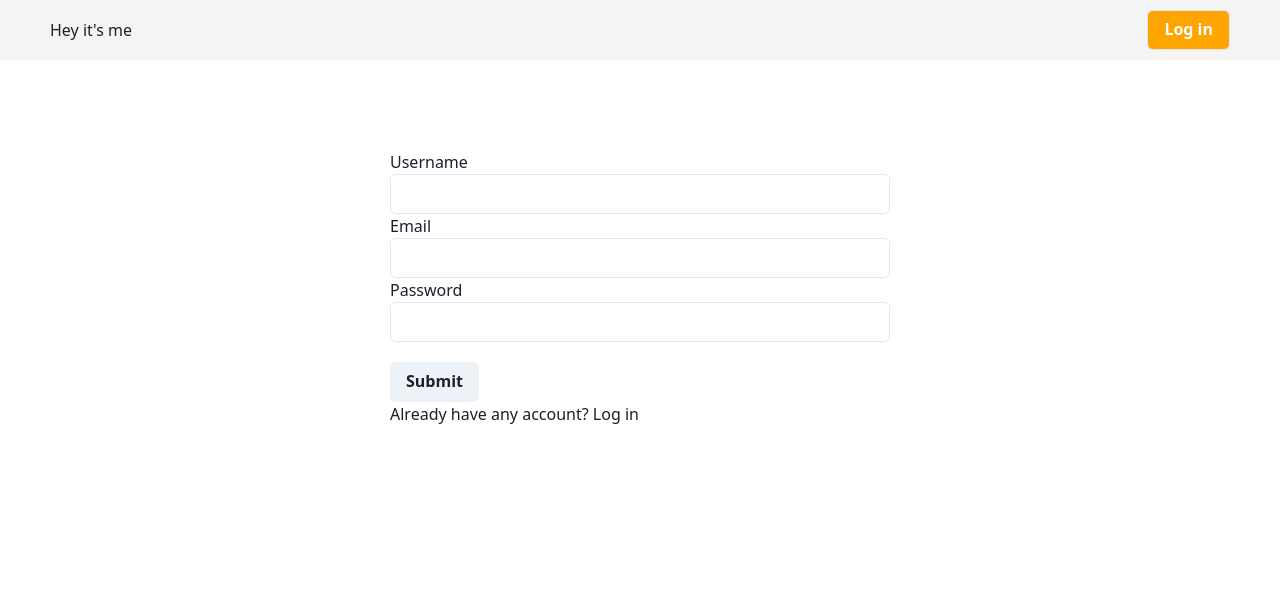
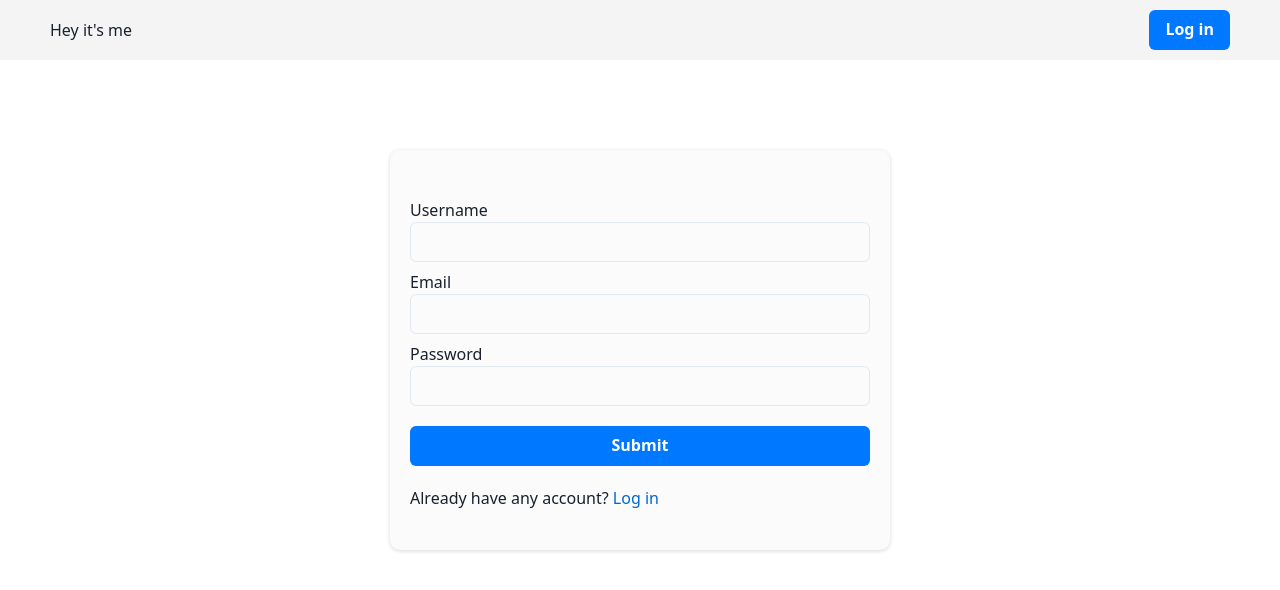
Before and after one commit to Atulsaini444/Forum, a React (Create React App) app: page /signup in a window 1280 px wide. Shown: the top 590 px of the page. Built offline with nearby package versions, Linux system fonts and the light colour scheme.

Commit message:
validation and toaster added

```diff
--- a/package.json
+++ b/package.json
@@ -18,6 +18,7 @@
     "react-router-dom": "^6.10.0",
     "react-scripts": "5.0.1",
     "web-vitals": "^2.1.4",
+    "yup": "^1.2.0",
     "zustand": "^4.3.7"
   },
   "scripts": {
--- a/src/Components/Header/Header.tsx
+++ b/src/Components/Header/Header.tsx
@@ -25,9 +25,9 @@ const Header = () => {
       </div>
       <div className='headerButtonsWrapper'>
         {token ? (
-          <Button background="orange" color="white" onClick={()=>handleLogOut()}>Log out</Button>
+          <Button colorScheme="messenger" onClick={()=>handleLogOut()}>Log out</Button>
         ) : (
-          <Button variant="outline" background="orange" color="white" onClick={handleSignInClick}>Log in</Button>
+          <Button variant="solid" colorScheme="messenger" onClick={handleSignInClick}>Log in</Button>
         )}
 
       </div>
--- a/src/Components/Login/Login.tsx
+++ b/src/Components/Login/Login.tsx
@@ -1,29 +1,49 @@
-import React from 'react'
+import React, {useState} from 'react'
 import { Box, Button, Input, Text } from '@chakra-ui/react'
 import { useFormik } from "formik";
 import { login } from '../../services/auth-service';
 import { Link, useNavigate } from 'react-router-dom';
 import { useAppStore } from '../../zustand/store';
+import { useToast } from '@chakra-ui/react'
+import { LoginSchema } from '../../utils/LoginSchema';
 const Login = () => {
+  const [isLoading, setIsLoading] = useState(false)
   const navigate = useNavigate();
-  const userData = useAppStore((state: any) => state.userData)
+  const toast = useToast();
   const setUser = useAppStore((state: any) => state.setUser)
   const setToken = useAppStore((state: any) => state.setToken)
+
   const formik = useFormik({
     initialValues: {
       email: '',
       password: ''
     },
+    validationSchema: LoginSchema,
     onSubmit: async (values) => {
+      setIsLoading(true)
       login({ user: values }).then((response) => {
+        setIsLoading(false)
         setUser(response?.data?.user)
         setToken(response?.data?.user?.token)
         localStorage.setItem("token", response?.data?.user?.token)
+        toast({
+          title: 'Logged in successfully',
+          status: 'success',
+          position: 'top-right',
+          duration: 6000,
+          isClosable: true,
+        })
         navigate('/dashboard')
       })
         .catch((error) => {
-          console.log("inside main catch:", error)
-
+          setIsLoading(false)
+          toast({
+            title: `${error}`,
+            position: 'top-right',
+            status: 'error',
+            duration: 6000,
+            isClosable: true,
+          })
         })
     },
   })
@@ -32,21 +52,23 @@ const Login = () => {
       <Box>
         <Box className='registerFormWrapper'>
           <form onSubmit={formik.handleSubmit}>
-            <div>Email</div>
+          <Text>Email</Text>
             <Input
               id='email'
               name='email'
               type='email'
               onChange={formik.handleChange}
               value={formik.values.email} />
-            <div>Password</div>
+               {formik?.errors?.email && <Text color="red">{formik.errors.email}</Text>}
+               <Text marginTop="2">Password</Text>
             <Input
               id='password'
               name='password'
               type='password'
               onChange={formik.handleChange}
               value={formik.values.password} />
-            <Button type='submit' marginTop="20px">Login</Button>
+               {formik?.errors?.password && <Text color="red">{formik.errors.password}</Text>}
+            <Button isLoading={isLoading} loadingText="Loading" spinnerPlacement='end' colorScheme="messenger" type='submit' margin="20px 0">Login</Button>
             <Text >
               Don&apos;t have any account? <Link to="/signup">Sign Up</Link>
             </Text>
--- a/src/Components/Register/Register.tsx
+++ b/src/Components/Register/Register.tsx
@@ -1,13 +1,14 @@
-import { Box, Button, Input, Text } from '@chakra-ui/react'
+import { Box, Button, FormErrorMessage, Input, Text, useToast } from '@chakra-ui/react'
 import { useFormik } from "formik";
 import './register.scss'
-import React from 'react'
-import { useAppStore } from '../../zustand/store';
+import React, { useState } from 'react'
 import { Link, useNavigate } from 'react-router-dom';
 import { register } from '../../services/auth-service';
+import { SignupSchema } from '../../utils/SignUpSchema';
 const Register = () => {
+  const [isLoading, setIsLoading] = useState(false)
+  const toast = useToast()
   const navigate = useNavigate();
-  const registerUser = useAppStore((state:any) => state.registerUser)
 
   const formik = useFormik({
     initialValues: {
@@ -15,45 +16,68 @@ const Register = () => {
       email: '',
       password: ''
     },
+    validationSchema: SignupSchema,
     onSubmit: (values) => {
-        register({user:values}).then(()=> {
-            navigate('/login')
+      setIsLoading(true)
+      register({ user: values }).then(() => {
+        setIsLoading(false)
+        toast({
+          title: 'Account created successfully',
+          status: 'success',
+          position: 'top-right',
+          duration: 6000,
+          isClosable: true,
         })
-        .catch((error)=> {
+        navigate('/login')
+      })
+        .catch((error) => {
+          setIsLoading(false)
+          toast({
+            title: `${error}`,
+            position: 'top-right',
+            status: 'error',
+            duration: 6000,
+            isClosable: true,
+          })
           console.log("inside main catch:", error)
 
-      })
+        })
     },
   })
+
+  console.log(formik)
 
   return (
     <div>
       <Box>
         <Box className='registerFormWrapper'>
           <form onSubmit={formik.handleSubmit}>
-            <div>Username</div>
+            <Text marginTop="2">Username</Text>
             <Input
               id='username'
               name='username'
               type='text'
               onChange={formik.handleChange}
               value={formik.values.username} />
-            <div>Email</div>
+            {formik?.errors?.username && <Text color="red">{formik.errors.username}</Text>}
+            <Text marginTop="2">Email</Text>
             <Input
               id='email'
               name='email'
               type='email'
               onChange={formik.handleChange}
               value={formik.values.email} />
-            <div>Password</div>
+            {formik?.errors?.email && <Text color="red">{formik.errors.email}</Text>}
+            <Text marginTop="2">Password</Text>
             <Input
               id='password'
               name='password'
               type='password'
               onChange={formik.handleChange}
               value={formik.values.password} />
-            <Button type='submit' marginTop="20px">Submit</Button>
-            <Text >
+            {formik?.errors?.password && <Text color="red">{formik.errors.password}</Text>}
+            <Button isLoading={isLoading} loadingText="Loading" spinnerPlacement='end' colorScheme="messenger" type='submit' margin="20px 0">Submit</Button>
+            <Text>
               Already have any account? <Link to="/login">Log in</Link>
             </Text>
           </form>
--- a/src/Components/Register/register.scss
+++ b/src/Components/Register/register.scss
@@ -1,4 +1,14 @@
 .registerFormWrapper {
   margin: 90px auto;
   max-width: 500px;
+  padding: 40px 20px;
+  background: rgb(251, 251, 251);
+  border-radius: 10px;
+  box-shadow: rgba(0, 0, 0, 0.16) 0px 1px 4px;
+   button {
+    width: 100%;
+   }
+   a{
+    color: rgb(0,102,215);
+   }
 }
--- /dev/null
+++ b/src/utils/LoginSchema.ts
@@ -0,0 +1,6 @@
+import * as Yup from 'yup';
+
+export const LoginSchema = Yup.object().shape({
+  email: Yup.string().email('Invalid email').required('Required'),
+  password: Yup.string().required('Required')
+});
--- /dev/null
+++ b/src/utils/SignUpSchema.ts
@@ -0,0 +1,10 @@
+import * as Yup from 'yup';
+
+
+export const SignupSchema = Yup.object().shape({
+  username: Yup.string()
+    .min(3, 'minimum 3 characters')
+    .required('Required'),
+  email: Yup.string().email('Invalid email').required('Required'),
+  password: Yup.string().required('Required')
+});
```
Also changed, not shown: 1 other file (tests, documents, lock files or other folders).
